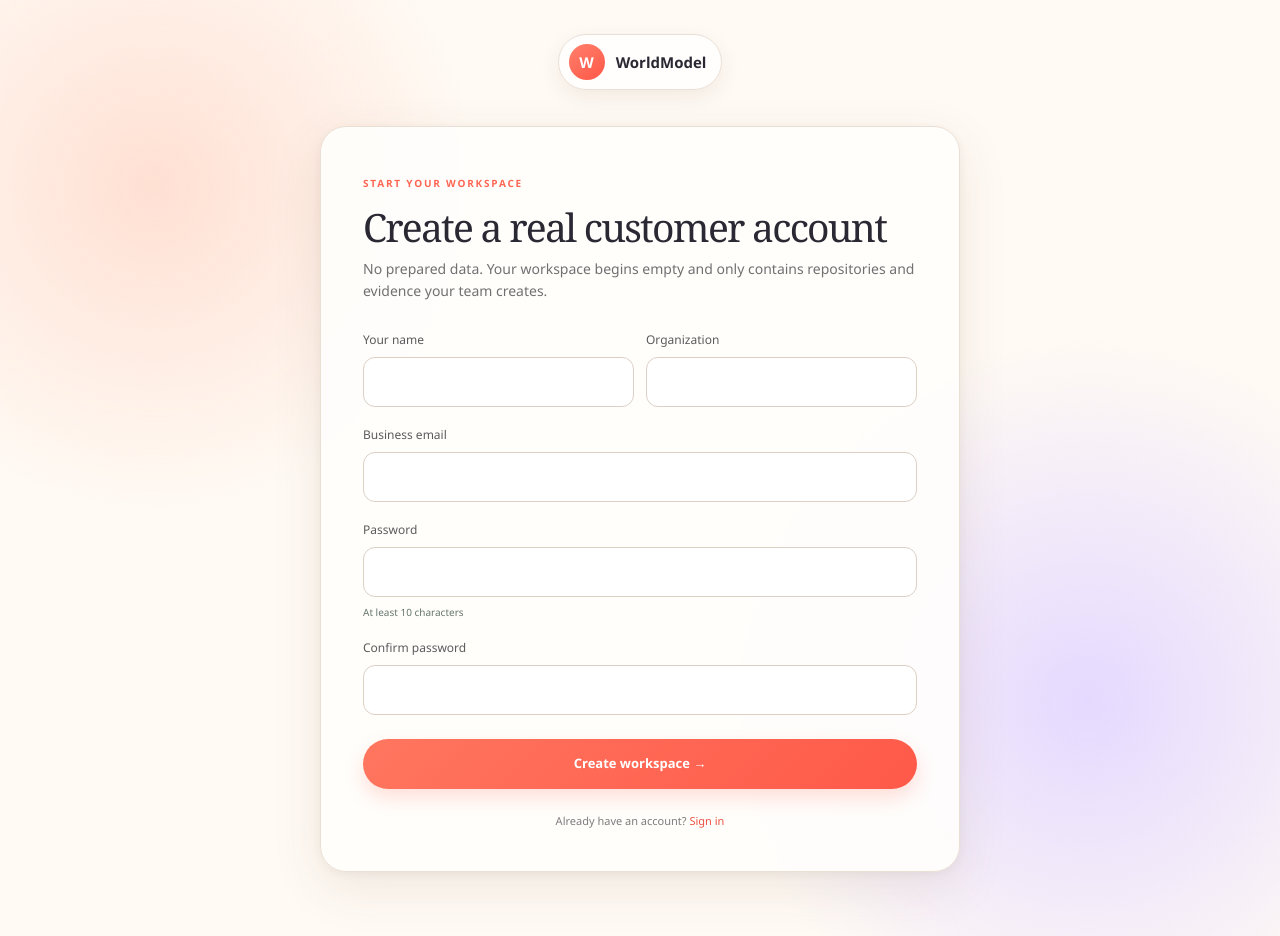
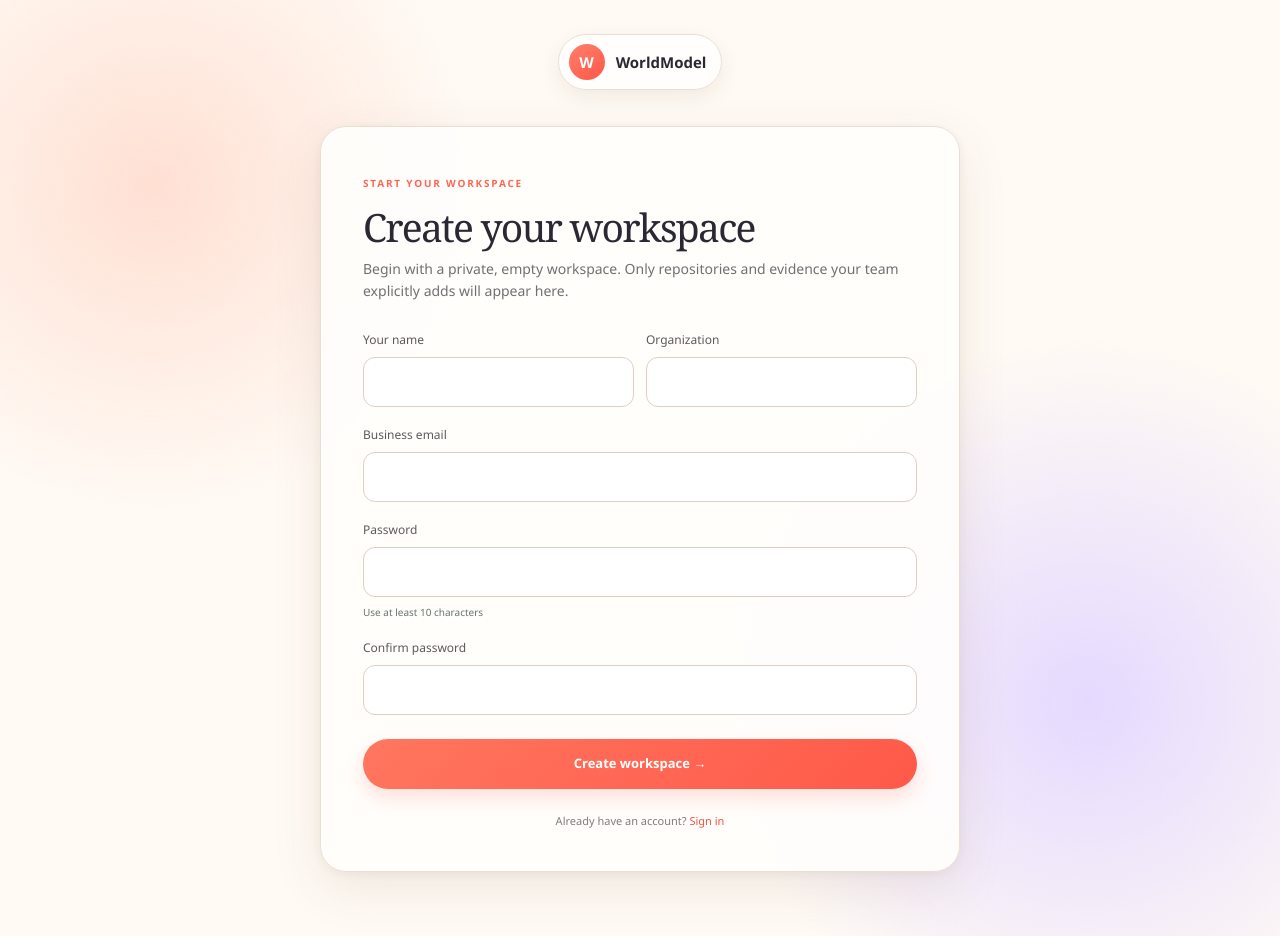
Before and after one commit to NotMe22221/worldmodel_software, a Next.js app: page /signup in a window 1280 px wide. Built offline with nearby package versions, Linux system fonts and the light colour scheme.

Commit message:
Harden account and provider form states

```diff
--- a/app/login/page.tsx
+++ b/app/login/page.tsx
@@ -10,11 +10,16 @@ export default function LoginPage() {
   async function submit(event: FormEvent<HTMLFormElement>) {
     event.preventDefault(); setWorking(true); setError("");
     const form = new FormData(event.currentTarget);
-    const response = await fetch("/api/auth/login", { method: "POST", headers: { "content-type": "application/json" }, body: JSON.stringify({ email: form.get("email"), password: form.get("password") }) });
-    const result = await response.json() as { error?: string };
-    if (!response.ok) { setError(result.error || "Sign in failed"); setWorking(false); return; }
-    const target = new URLSearchParams(location.search).get("returnTo");
-    location.assign(target?.startsWith("/") && !target.startsWith("//") ? target : "/dashboard");
+    try {
+      const response = await fetch("/api/auth/login", { method: "POST", headers: { "content-type": "application/json" }, body: JSON.stringify({ email: form.get("email"), password: form.get("password") }) });
+      const result = await response.json().catch(() => ({})) as { error?: string };
+      if (!response.ok) throw new Error(result.error || "We could not sign you in. Try again.");
+      const target = new URLSearchParams(location.search).get("returnTo");
+      location.assign(target?.startsWith("/") && !target.startsWith("//") ? target : "/dashboard");
+    } catch (reason) {
+      setError(reason instanceof Error ? reason.message : "We could not sign you in. Try again.");
+      setWorking(false);
+    }
   }
-  return <main className="auth-shell"><Link className="auth-brand" href="/"><i>W</i><b>WorldModel</b></Link><section className="auth-card"><span>WELCOME BACK</span><h1>Sign in to your workspace</h1><p>Access your repositories, environments, campaigns, and verification evidence.</p>{error && <div className="auth-error" role="alert">{error}</div>}<form onSubmit={submit}><label>Business email<input name="email" type="email" autoComplete="email" required /></label><label>Password<input name="password" type="password" autoComplete="current-password" minLength={10} required /></label><button disabled={working}>{working ? "Signing in…" : "Sign in →"}</button></form><small>New to WorldModel? <Link href="/signup">Create an account</Link></small></section></main>;
+  return <main className="auth-shell"><Link className="auth-brand" href="/"><i>W</i><b>WorldModel</b></Link><section className="auth-card"><span>WELCOME BACK</span><h1>Sign in to your workspace</h1><p>Access your repositories, environments, campaigns, and verification evidence.</p>{error && <div className="auth-error" role="alert">{error}</div>}<form onSubmit={submit} aria-busy={working}><label>Business email<input name="email" type="email" autoComplete="email" required /></label><label>Password<input name="password" type="password" autoComplete="current-password" minLength={10} required /></label><button type="submit" disabled={working}>{working ? "Signing in…" : "Sign in →"}</button></form><small>New to WorldModel? <Link href="/signup">Create an account</Link></small></section></main>;
 }
--- a/app/settings/providers/page.tsx
+++ b/app/settings/providers/page.tsx
@@ -36,19 +36,22 @@ export default function ProviderSettingsPage() {
     const formElement = event.currentTarget;
     setWorking(true);
     setError("");
-    const response = await fetch("/api/provider-settings", {
-      method: "POST",
-      headers: { "content-type": "application/json" },
-      body: JSON.stringify(Object.fromEntries(new FormData(formElement))),
-    });
-    const result = await response.json() as { error?: string; configuration?: Configuration };
-    if (!response.ok) setError(result.error || "Unable to save provider settings");
-    else {
+    try {
+      const response = await fetch("/api/provider-settings", {
+        method: "POST",
+        headers: { "content-type": "application/json" },
+        body: JSON.stringify(Object.fromEntries(new FormData(formElement))),
+      });
+      const result = await response.json().catch(() => ({})) as { error?: string; configuration?: Configuration };
+      if (!response.ok) throw new Error(result.error || "Unable to save provider settings");
       setConfiguration(result.configuration || {});
       setStatus("Credentials encrypted. Customers can now connect GitHub with one click.");
       formElement.reset();
+    } catch (reason) {
+      setError(reason instanceof Error ? reason.message : "Unable to save provider settings");
+    } finally {
+      setWorking(false);
     }
-    setWorking(false);
   }
 
   return <main className="auth-shell">
@@ -64,7 +67,7 @@ export default function ProviderSettingsPage() {
         <code>Composio Connect Link → GitHub OAuth → WorldModel callback</code>
         <small>Create a Composio-managed GitHub auth config and use a least-privilege project API key. The callback is generated from the current deployment origin.</small>
       </div>
-      <form onSubmit={submit}>
+      <form onSubmit={submit} aria-busy={working}>
         <label>Composio project API key<input name="composioApiKey" type="password" autoComplete="off" placeholder={configuration.composio?.configured ? "Configured — enter only to rotate" : "ak_…"} required={!configuration.composio?.configured} /></label>
         <label>GitHub auth config ID<input name="composioGithubAuthConfigId" placeholder={configuration.composio?.configured ? "Configured — enter only to change" : "ac_…"} required={!configuration.composio?.configured} /></label>
         <label>OpenAI API key (optional)<input name="openaiApiKey" type="password" autoComplete="off" /></label>
@@ -77,7 +80,7 @@ export default function ProviderSettingsPage() {
           <label>OAuth Client secret<input name="githubClientSecret" type="password" autoComplete="off" /></label>
           <label>GitHub App private key<textarea name="githubPrivateKey" rows={6} placeholder="-----BEGIN PRIVATE KEY-----" /></label>
         </details>
-        <button disabled={working}>{working ? "Encrypting and saving…" : "Enable Composio GitHub →"}</button>
+        <button type="submit" disabled={working}>{working ? "Encrypting and saving…" : "Enable Composio GitHub →"}</button>
       </form>
     </section>
   </main>;
--- a/app/signup/page.tsx
+++ b/app/signup/page.tsx
@@ -11,10 +11,15 @@ export default function SignupPage() {
     event.preventDefault(); setWorking(true); setError("");
     const form = new FormData(event.currentTarget);
     if (form.get("password") !== form.get("confirmation")) { setError("Passwords do not match"); setWorking(false); return; }
-    const response = await fetch("/api/auth/register", { method: "POST", headers: { "content-type": "application/json" }, body: JSON.stringify({ displayName: form.get("displayName"), organizationName: form.get("organizationName"), email: form.get("email"), password: form.get("password") }) });
-    const result = await response.json() as { error?: string };
-    if (!response.ok) { setError(result.error || "Account creation failed"); setWorking(false); return; }
-    location.assign("/dashboard");
+    try {
+      const response = await fetch("/api/auth/register", { method: "POST", headers: { "content-type": "application/json" }, body: JSON.stringify({ displayName: form.get("displayName"), organizationName: form.get("organizationName"), email: form.get("email"), password: form.get("password") }) });
+      const result = await response.json().catch(() => ({})) as { error?: string };
+      if (!response.ok) throw new Error(result.error || "We could not create your workspace. Try again.");
+      location.assign("/dashboard");
+    } catch (reason) {
+      setError(reason instanceof Error ? reason.message : "We could not create your workspace. Try again.");
+      setWorking(false);
+    }
   }
-  return <main className="auth-shell"><Link className="auth-brand" href="/"><i>W</i><b>WorldModel</b></Link><section className="auth-card wide"><span>START YOUR WORKSPACE</span><h1>Create a real customer account</h1><p>No prepared data. Your workspace begins empty and only contains repositories and evidence your team creates.</p>{error && <div className="auth-error" role="alert">{error}</div>}<form onSubmit={submit}><div className="auth-grid"><label>Your name<input name="displayName" autoComplete="name" minLength={2} required /></label><label>Organization<input name="organizationName" autoComplete="organization" minLength={2} required /></label></div><label>Business email<input name="email" type="email" autoComplete="email" required /></label><label>Password<input name="password" type="password" autoComplete="new-password" minLength={10} required /><small>At least 10 characters</small></label><label>Confirm password<input name="confirmation" type="password" autoComplete="new-password" minLength={10} required /></label><button disabled={working}>{working ? "Creating workspace…" : "Create workspace →"}</button></form><small>Already have an account? <Link href="/login">Sign in</Link></small></section></main>;
+  return <main className="auth-shell"><Link className="auth-brand" href="/"><i>W</i><b>WorldModel</b></Link><section className="auth-card wide"><span>START YOUR WORKSPACE</span><h1>Create your workspace</h1><p>Begin with a private, empty workspace. Only repositories and evidence your team explicitly adds will appear here.</p>{error && <div className="auth-error" role="alert">{error}</div>}<form onSubmit={submit} aria-busy={working}><div className="auth-grid"><label>Your name<input name="displayName" autoComplete="name" minLength={2} required /></label><label>Organization<input name="organizationName" autoComplete="organization" minLength={2} required /></label></div><label>Business email<input name="email" type="email" autoComplete="email" required /></label><label>Password<input name="password" type="password" autoComplete="new-password" minLength={10} required /><small>Use at least 10 characters</small></label><label>Confirm password<input name="confirmation" type="password" autoComplete="new-password" minLength={10} required /></label><button type="submit" disabled={working}>{working ? "Creating workspace…" : "Create workspace →"}</button></form><small>Already have an account? <Link href="/login">Sign in</Link></small></section></main>;
 }
```
